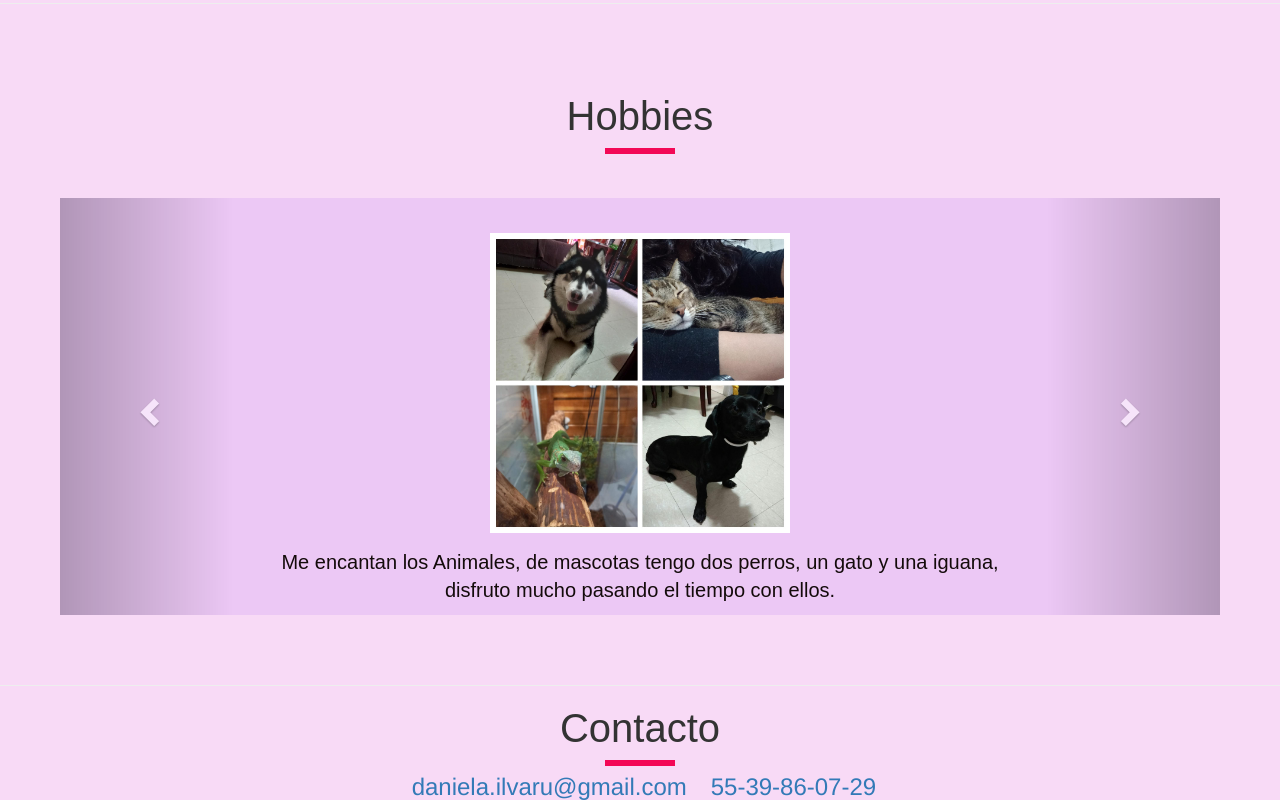
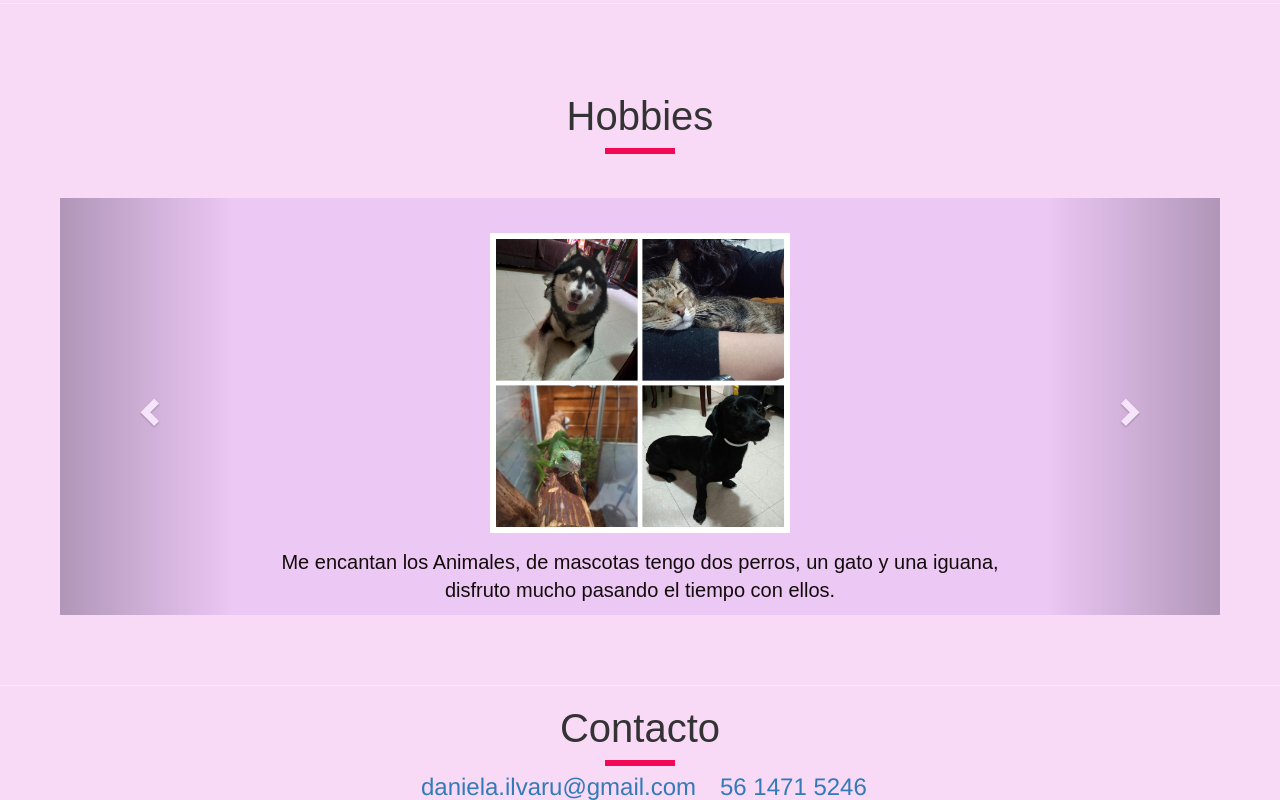
Before and after one commit to Ilse2/Miperfil, a plain HTML site: page index.html in a window 1280 px wide. Shown: the part 2880-3680 px from the top of the page. Drawn offline with nearby package versions, Linux system fonts and the light colour scheme.

Commit message:
Update index.html

```diff
--- a/index.html
+++ b/index.html
@@ -188,7 +188,7 @@ Mi formación en sistemas y mi experiencia como instructora de programación me
        <div class="contact_1" >
         <a href="mailto:daniela.ilvaru@gmail.com?Asunto=Hola">
             <!-- Utiliza la class Font awesome para mostrar el ícono de sobre : fa fa-envelope-->
-            <i ></i>&nbsp;&nbsp;<h3>daniela.ilvaru@gmail.com</h3> <h3>55-39-86-07-29</h3>
+            <i ></i>&nbsp;&nbsp;<h3>daniela.ilvaru@gmail.com</h3> <h3>56 1471 5246</h3>
         </a>
 
 
```
